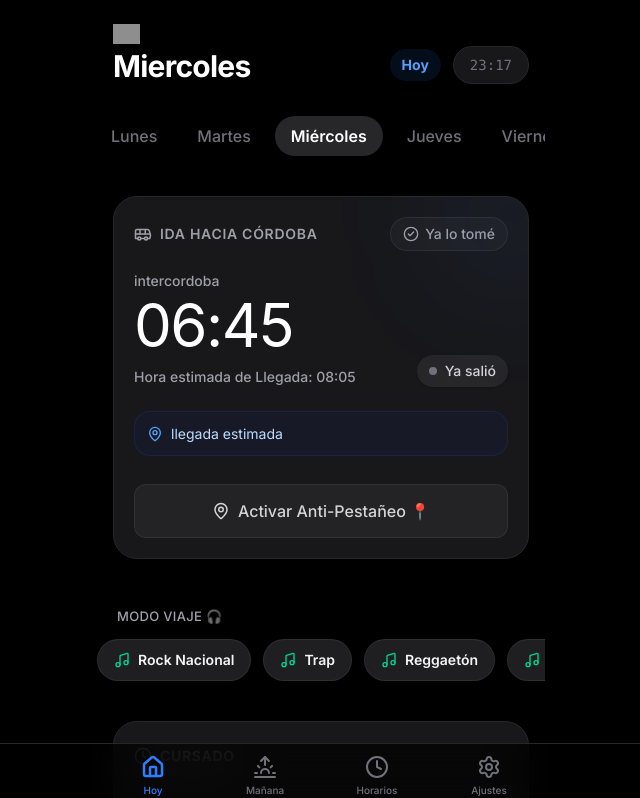
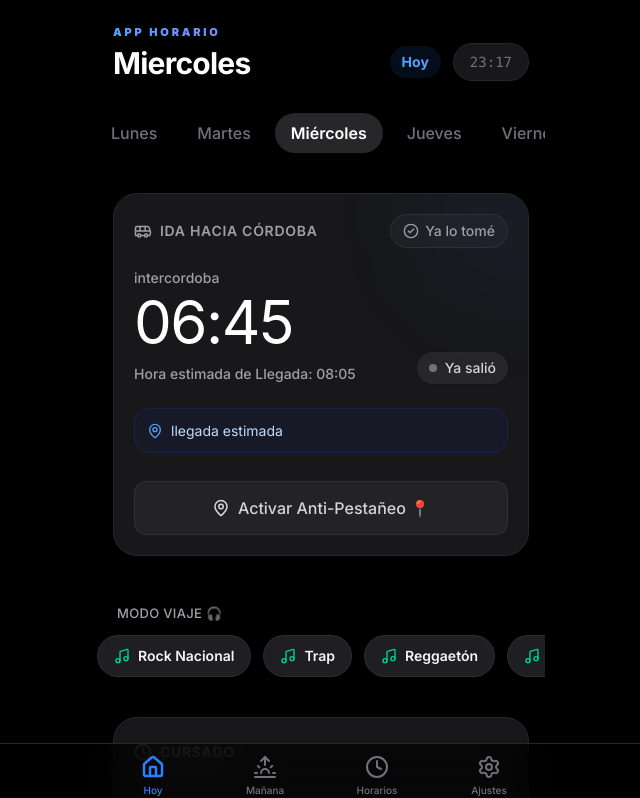
Before and after one commit to aalvaroespinoza/AppHorarios, a Next.js app: page / in a window 1280 px wide. Shown: the top 798 px of the page, without its empty margins (319-959 px from the left). Built offline with nearby package versions, Linux system fonts and the light colour scheme; grey boxes are pictures that could not be loaded.

Commit message:
style: reemplazar imagen de logo por texto tipográfico APP HORARIO

```diff
--- a/src/app/page.tsx
+++ b/src/app/page.tsx
@@ -350,14 +350,9 @@ export default function Hoy() {
       {/* Header */}
       <header className="flex justify-between items-end mt-2 mb-2">
         <div>
-          <Image
-            src="/logo.png"
-            alt="MoviTempo Logo"
-            width={120}
-            height={24}
-            className="h-5 w-auto object-contain mb-1 opacity-90"
-            priority
-          />
+          <h2 className="text-transparent bg-clip-text bg-gradient-to-r from-blue-400 to-indigo-400 text-[11px] font-black tracking-[0.25em] uppercase mb-1 drop-shadow-sm">
+            APP HORARIO
+          </h2>
           <h1 className="text-3xl font-bold tracking-tight text-white">
             {diaCapitalizado}
           </h1>
```
